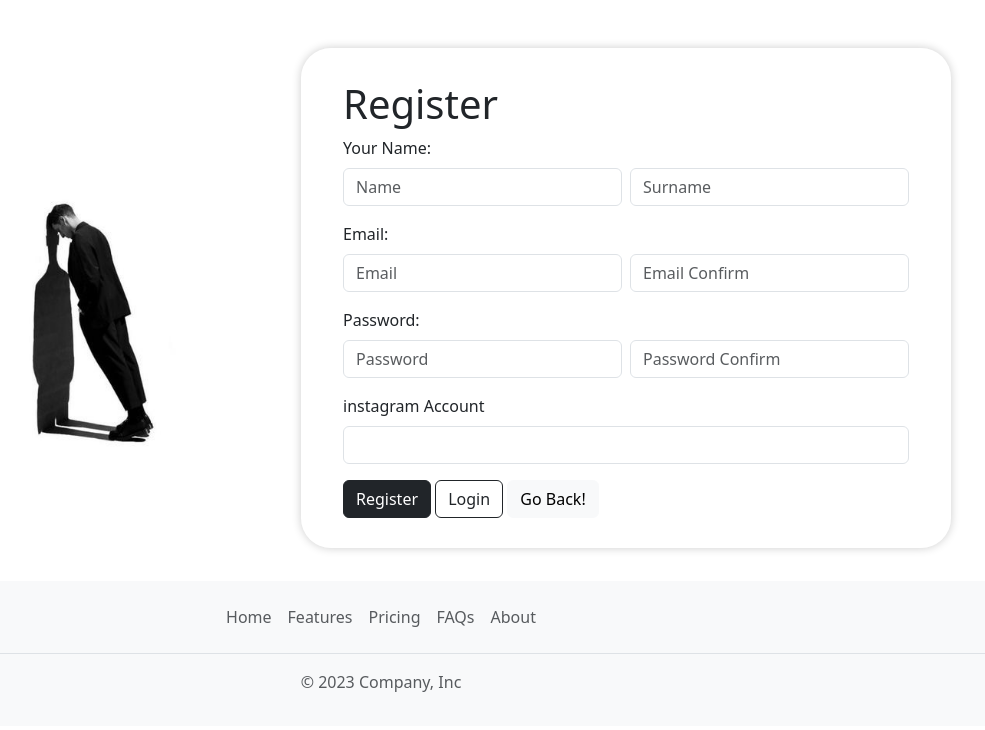
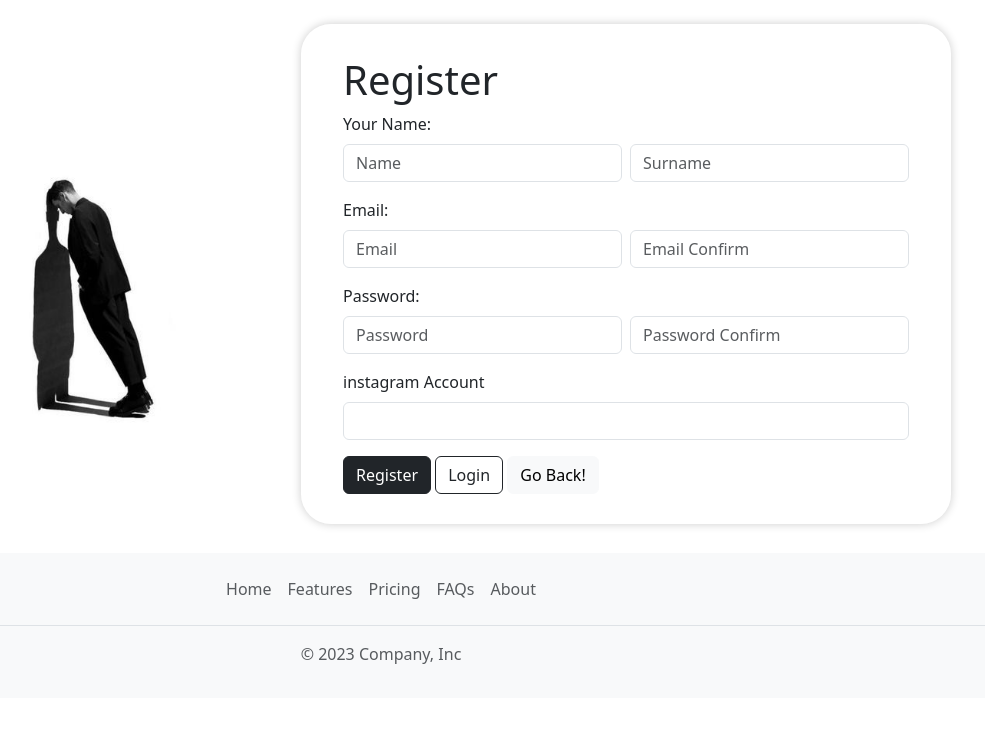
Before and after one commit to gokhanbyk/ShareHub, a Django app: page /user/register/ in a window 1280 px wide. Shown: the part 70-800 px from the top of the page, without its empty margins (259-1244 px from the left). Run offline with Django 4.2, Linux system fonts and the light colour scheme; some libraries are stand-ins or nearby versions.

Commit message:
change on register

```diff
--- a/user/templates/user/register.html
+++ b/user/templates/user/register.html
@@ -1,7 +1,7 @@
 {% extends "core/base.html" %}
 
 {% block content %}
-  <div class="container mt-5 mb-2" id="head-register">
+  <div class="container mt-4 mb-1" id="head-register">
       <div class="row">
           <div class="col-sm-6 offset-sm-3" id="form-register">
               <h1>Register</h1>
```
Also changed, not shown: db.sqlite3.
